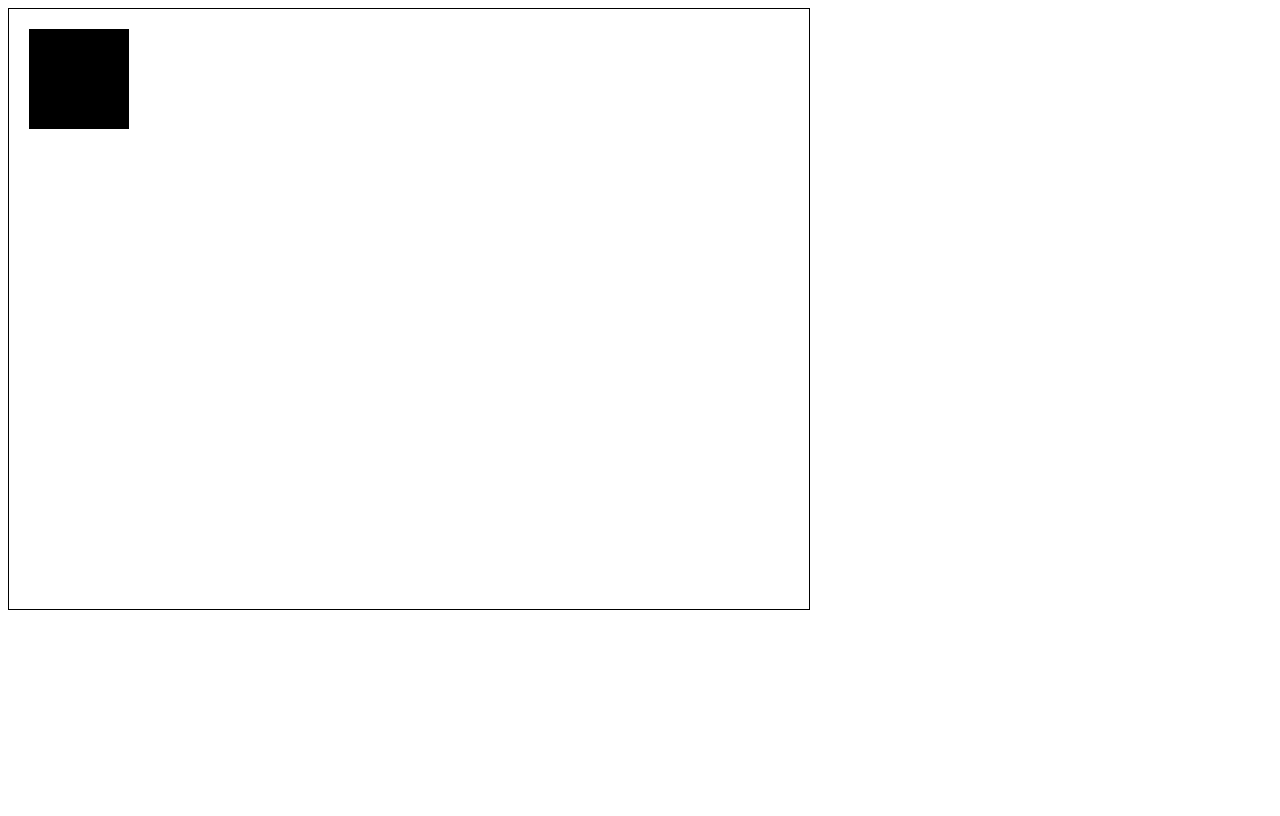
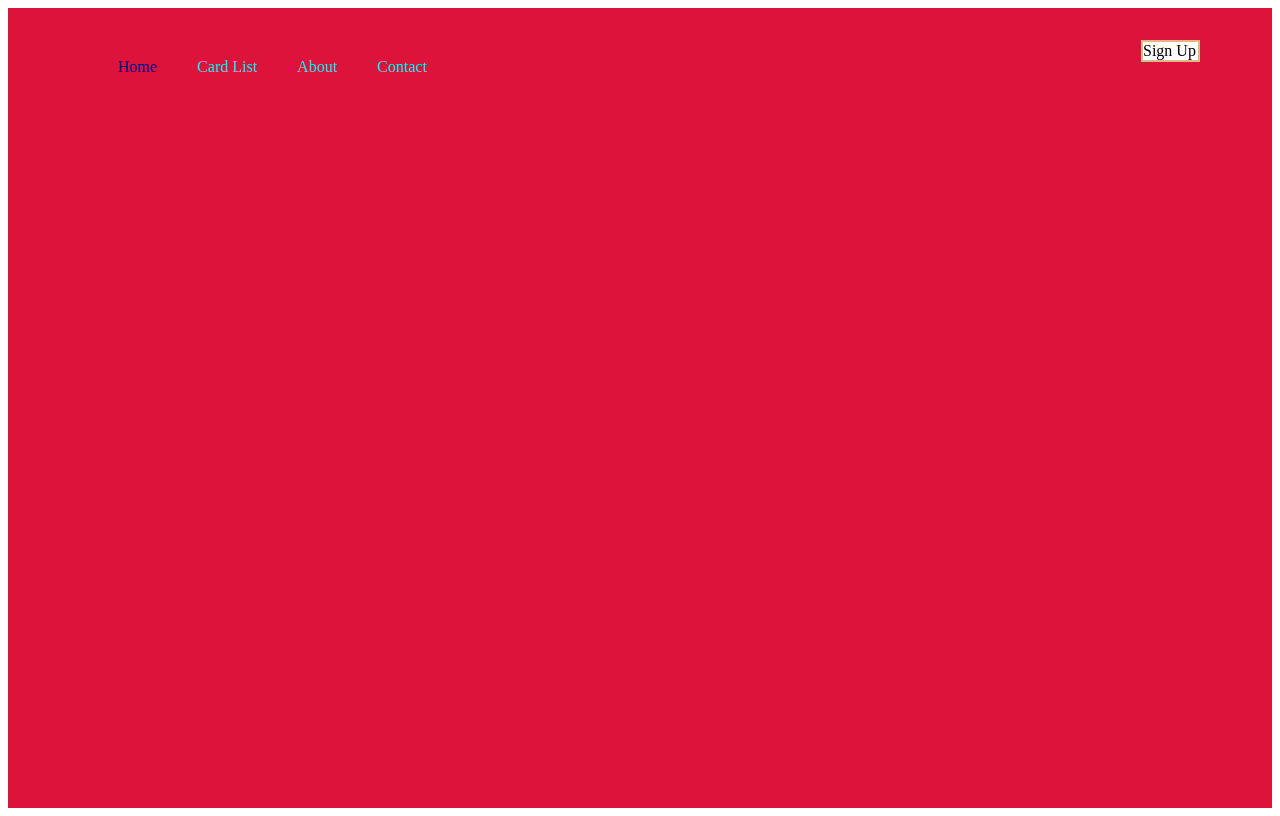
Before and after one commit to parrotfish813/Pokemon-Deck-Tester, a plain HTML site: page scripts/index.html in a window 1280 px wide. Drawn offline with Linux system fonts and the light colour scheme.

Commit message:
Pokemon Art

```diff
--- a/scripts/index.html
+++ b/scripts/index.html
@@ -2,25 +2,28 @@
 <html lang="en">
 <head>
     <meta charset="UTF-8">
-    <title>Title</title>
+    <title>Pokemon TCG Deck Tester</title>
+    <link rel="stylesheet" href="style.css">
 
-    <style>
-
-        #gameScreen {
-
-            border: 1px solid black;
-
-        }
-
-    </style>
 </head>
 
 <body>
 
-    <canvas id = "gameScreen" width = "800" height = "600"> </canvas>
+    <div class="background">
+        <div class="menu">
+            <ul>
+                <li class="active">Home</li>
+                <li>Card List</li>
+                <li>About</li>
+                <li>Contact</li>
+                <li><a href="#" class="signup-btn">Sign Up</a></li>
+            </ul>
+        </div>
 
-    <script src = "index.js"></script>
+    </div>
 
 </body>
 
+
+
 </html>
--- a/scripts/style.css
+++ b/scripts/style.css
@@ -14,8 +14,36 @@ body {
     align-content: center;
 
 }
-#gameScreen1 {
-    width: 800px;
-    height: 500px;
-    border: 1px solid black;
+
+.background {
+    width: 100%;
+    height: 100%;
+    background: crimson;
 }
+
+.menu ul {
+    display: inline-flex;
+    margin: 50px;
+}
+
+.menu ul li {
+    list-style: none;
+    margin: 0 20px;
+    color: aqua;
+    cursor: pointer;
+}
+
+.active {
+    color: darkblue !important;
+}
+
+.signup-btn {
+    top: 40px;
+    right: 80px;
+    position: absolute;
+    text-decoration: none;
+    color: black;
+    background: white;
+    width: 55px;
+    border: 2px solid burlywood;
+}
```
Also changed, not shown: 1 other file.
